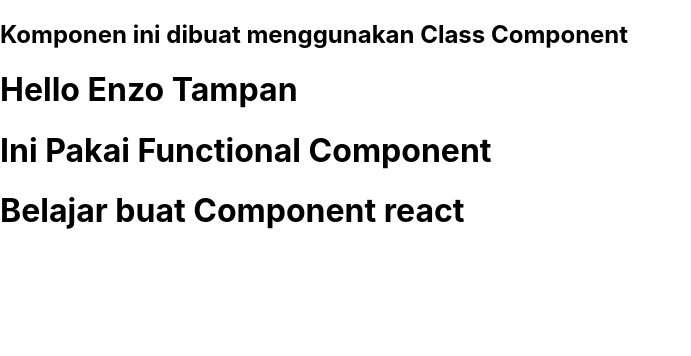
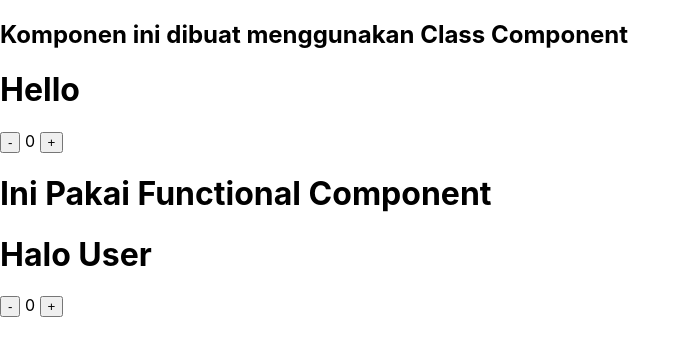
Before and after one commit to enzw/FPMERN, a React (Create React App) app in the folder Enzo_FPMERN/Javascript/react/first-react/: page / in a window 1280 px wide. Shown: the top 356 px of the page, without its empty margins (0-691 px from the left). Built offline with nearby package versions, Linux system fonts and the light colour scheme.

Commit message:
done materi Komponen

```diff
--- a/Enzo_FPMERN/Javascript/react/first-react/package.json
+++ b/Enzo_FPMERN/Javascript/react/first-react/package.json
@@ -7,6 +7,7 @@
     "@testing-library/jest-dom": "^6.9.1",
     "@testing-library/react": "^16.3.0",
     "@testing-library/user-event": "^13.5.0",
+    "prop-types": "^15.8.1",
     "react": "^19.2.1",
     "react-dom": "^19.2.1",
     "react-scripts": "5.0.1",
--- a/Enzo_FPMERN/Javascript/react/first-react/src/Materi/Komponen/Pembahasan/ClassComponent.jsx
+++ b/Enzo_FPMERN/Javascript/react/first-react/src/Materi/Komponen/Pembahasan/ClassComponent.jsx
@@ -1,19 +1,45 @@
 // perlu import react
 import React from "react";
+import PropTypes from "prop-types";
 
 class ClassComponent extends React.Component {
 
+    // berikut cara buat state di class
+    state = {
+        value: 0
+    }
+
+    // cara pake "value" yang ada di dalam state
+    handlemin = () => {
+        if (this.state.value > 0) {
+            this.setState({ value: this.state.value - 1 })
+        }
+    }
+
+    handlesum = () => {
+        this.setState({ value: this.state.value + 1 })
+    }
+
     // dia butuh method render () untuk bisa return hasil
     render() {
-        return(
+        return (
             // return cuma bisa 1 mereturn elemen
             // jadi pastiin paling luar dibungkus(cuma bisa dijadiin 1 parent) misal pake <div>
             <div>
                 <h2>Komponen ini dibuat menggunakan Class Component</h2>
+                {/* nah ini dia nangkep props dari index.jsx */}
                 <h1>Hello {this.props.nama}</h1>
+                <button onClick={this.handlemin}> - </button>
+                <span>{'  '}{this.state.value}{'  '}</span>
+                <button onClick={this.handlesum}> + </button>
             </div>
         )
     }
 }
 
+// kita bisa pastiin props harus di isi("isRequired") dan dalam bentuk string dengan cara
+ClassComponent.propTypes = {
+  nama: PropTypes.bool.isRequired
+};
+
 export { ClassComponent }
--- a/Enzo_FPMERN/Javascript/react/first-react/src/Materi/Komponen/Pembahasan/FunctionalComponent.jsx
+++ b/Enzo_FPMERN/Javascript/react/first-react/src/Materi/Komponen/Pembahasan/FunctionalComponent.jsx
@@ -1,10 +1,32 @@
-const FunctionalComponent = () => {
+import { useState } from "react"
+
+const FunctionalComponent = ({ nama = "User" }) => {
+    // kalo mau ambil props harus masukin parameter dulu di functionya
+    // (bisa pake destructuring biar gausah [parameter].[propsyangdipanggil] misal {nama})
+    // dan kita bisa set defaultnya dengan cara { props = defaultnya_apa }
+
+    // cara buat state di functional component
+    const [value, setValue] = useState(0);
+
+    // cara pake "value" dari state
+    const handlesum = () => {
+        setValue(value + 1)
+    }
+
+    const handlemin = () => {
+        if (value > 0) {
+            setValue(value - 1)
+        }
+    }
 
     // sedangkan functional component bisa langsung panggil return dan isi parameter return
     return (
         <div>
             <h1>Ini Pakai Functional Component</h1>
-            <h1>Belajar buat Component react</h1>
+            <h1>Halo {nama}</h1>
+            <button onClick={handlemin}> - </button>
+            <span> {value} </span>
+            <button onClick={handlesum}> + </button>
         </div>
     )
 }
--- a/Enzo_FPMERN/Javascript/react/first-react/src/Materi/Komponen/index.jsx
+++ b/Enzo_FPMERN/Javascript/react/first-react/src/Materi/Komponen/index.jsx
@@ -10,9 +10,11 @@ export default class Komponen extends React.Component{ // class ini di export un
     render(){
         return(
             <div>
-                <ClassComponent nama="Enzo Tampan" />
-                <FunctionalComponent/>
+                <ClassComponent nama={true}/>
+                <FunctionalComponent />
             </div>
         )
     }
 }
+
+// nambahin props seperti di classcomponent di atas, bisa ditangkep di file classcomponent.jsx dengan {this.props.namanya_apa}
```
Also changed, not shown: 1 other file (tests, documents, lock files or other folders).
